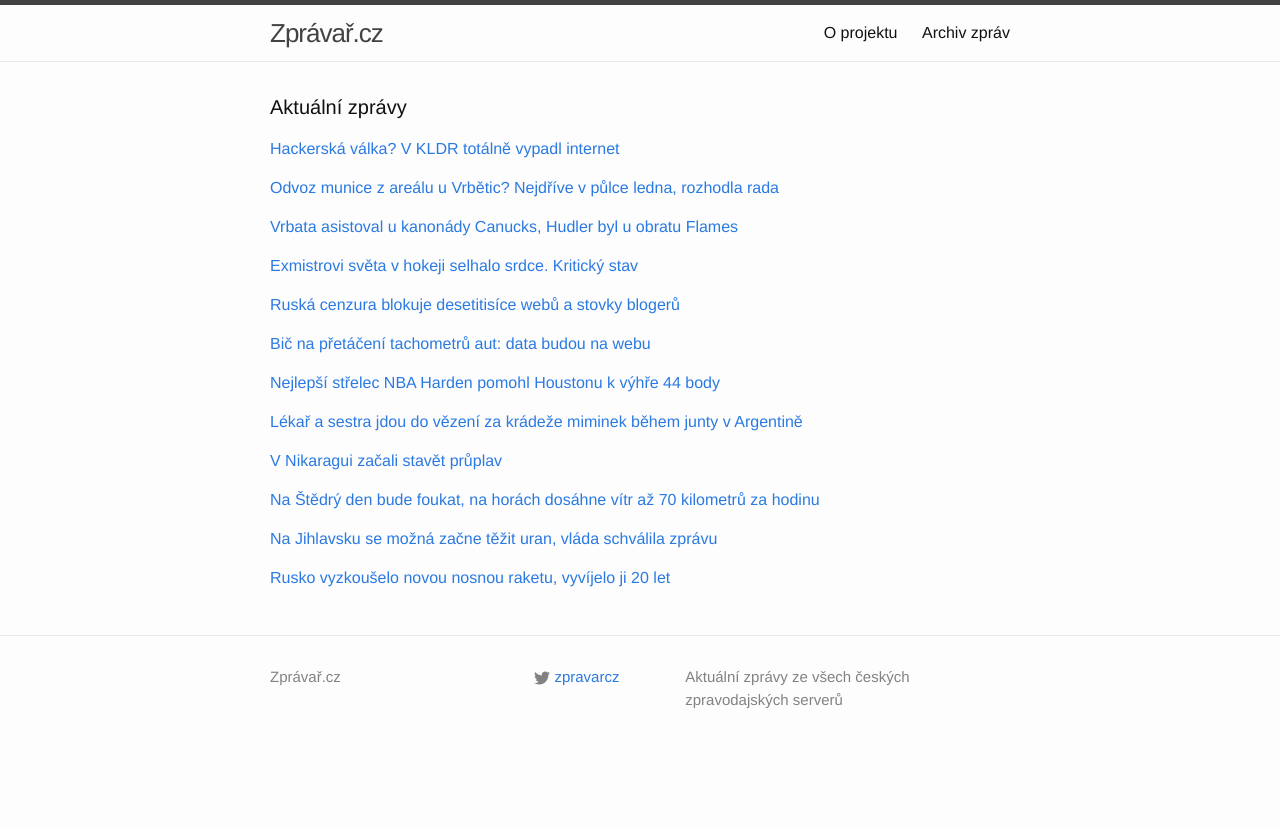
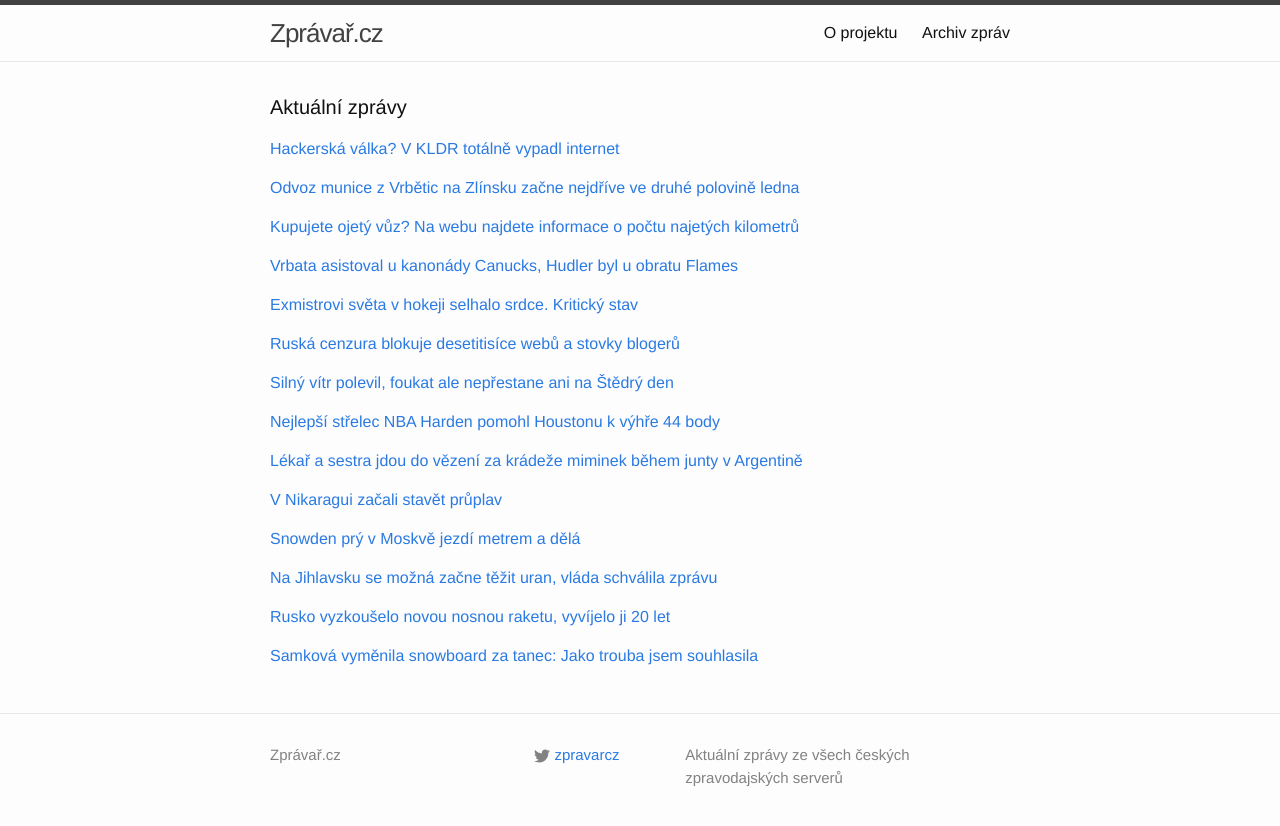
Before and after one commit to adliska/zpravar, a Jekyll site: the page built from index.html, in a window 1280 px wide. Shown: the top 826 px of the page. Built offline with Jekyll 4.4.1, drawn with Linux system fonts in a browser that asks for light colours.

Commit message:
zpravar news update

```diff
--- a/index.html
+++ b/index.html
@@ -19,9 +19,10 @@ layout: default
 <li><a href=http://www.novinky.cz/zahranicni/svet/357115-v-kldr-se-podarilo-castecne-obnovit-pripojeni-k-interrnetu.html>V KLDR se podařilo částečně obnovit připojení k interrnetu - www.novinky.cz</a></li>
 <li><a href=http://www.ceskenoviny.cz/zpravy/zpravy/internetove-pripojeni-v-kldr-bylo-castecne-obnoveno/1161883>Internetové připojení v KLDR bylo částečně obnoveno - www.ceskenoviny.cz</a></li>
 </ul>
-</div><p><a href="javascript:;" onclick="toggle_visibility('zpravy1')">Odvoz munice z areálu u Vrbětic? Nejdříve v půlce ledna, rozhodla rada</a></p>
+</div><p><a href="javascript:;" onclick="toggle_visibility('zpravy1')">Odvoz munice z Vrbětic na Zlínsku začne nejdříve ve druhé polovině ledna</a></p>
 <div id="zpravy1" style="display:none">
 <ul>
+<li><a href=http://www.rozhlas.cz/_zprava/odvoz-munice-z-vrbetic-na-zlinsku-zacne-nejdrive-ve-druhe-polovine-ledna--1436080>Odvoz munice z Vrbětic na Zlínsku začne nejdříve ve druhé polovině ledna - www.rozhlas.cz</a></li>
 <li><a href=http://www.denik.cz/z_domova/odvoz-munice-z-arealu-u-vrbetic-zacne-nejdrive-v-pulce-ledna-20141223.html>Odvoz munice z areálu u Vrbětic? Nejdříve v půlce ledna, rozhodla rada - www.denik.cz</a></li>
 <li><a href=http://www.lidovky.cz/odvoz-munice-z-arealu-u-vrbetic-zacne-nejdrive-v-pulce-ledna-pq2-/zpravy-domov.aspx?c=A141223_085601_ln_domov_mmu>Odvoz munice z Vrbětic začne nejdříve v půlce ledna  - www.lidovky.cz</a></li>
 <li><a href=http://zpravy.e15.cz/domaci/udalosti/odvoz-munice-z-arealu-u-vrbetic-zacne-nejdrive-v-pulce-ledna-1148255>Odvoz munice z areálu u Vrbětic začne nejdříve v půlce ledna - zpravy.e15.cz</a></li>
@@ -32,8 +33,18 @@ layout: default
 <li><a href=http://www.rozhlas.cz/_zprava/odvoz-munice-z-vrbetic-na-zlinsku-zacne-nejdriv-v-druhe-polovine-ledna--1436080>Odvoz munice z Vrbětic na Zlínsku začne nejdřív v druhé polovině ledna - www.rozhlas.cz</a></li>
 <li><a href=http://www.ceskatelevize.cz/ct24/regiony/296281-odvoz-munice-z-arealu-u-vrbetic-zacne-nejdrive-v-pulce-ledna/>Odvoz munice z areálu u Vrbětic začne nejdříve v půlce ledna - www.ceskatelevize.cz</a></li>
 </ul>
-</div><p><a href="javascript:;" onclick="toggle_visibility('zpravy2')">Vrbata asistoval u kanonády Canucks, Hudler byl u obratu Flames</a></p>
+</div><p><a href="javascript:;" onclick="toggle_visibility('zpravy2')">Kupujete ojetý vůz? Na webu najdete informace o počtu najetých kilometrů</a></p>
 <div id="zpravy2" style="display:none">
+<ul>
+<li><a href=http://www.denik.cz/automoto-denik/kupujete-ojety-vuz-na-webu-najdete-informace-o-poctu-najetych-kilometru-20141223.html>Kupujete ojetý vůz? Na webu najdete informace o počtu najetých kilometrů - www.denik.cz</a></li>
+<li><a href=http://www.tyden.cz/rubriky/auta/aktuality/bic-na-pretaceni-tachometru-aut-data-budou-na-webu_328162.html>Bič na přetáčení tachometrů aut: data budou na webu - www.tyden.cz</a></li>
+<li><a href=http://www.denik.cz/ekonomika/kupujete-ojety-vuz-na-webu-najdete-informace-o-poctu-najetych-kilometru-20141223.html>Kupujete ojetý vůz? Na webu najdete informace o počtu najetých kilometrů - www.denik.cz</a></li>
+<li><a href=http://byznys.ihned.cz/c1-63295560-stat-bojuje-proti-staceni-tachometru-zverejni-najete-kilometry-aut>Stát bojuje proti stáčení tachometrů. Zveřejní najeté kilometry aut - byznys.ihned.cz</a></li>
+<li><a href=http://www.financninoviny.cz/zpravodajstvi/zpravy/databaze-na-webu-ma-pomoci-proti-staceni-tachometru/1161928>Databáze na webu má pomoci proti stáčení tachometrů - www.financninoviny.cz</a></li>
+<li><a href=http://zpravy.aktualne.cz/domaci/konec-pretaceni-tachometru-aut-data-budou-na-webu-od-ledna/r~bc7b650889ea11e498be002590604f2e/>Konec přetáčení tachometrů aut? Data budou na webu od ledna - zpravy.aktualne.cz</a></li>
+</ul>
+</div><p><a href="javascript:;" onclick="toggle_visibility('zpravy3')">Vrbata asistoval u kanonády Canucks, Hudler byl u obratu Flames</a></p>
+<div id="zpravy3" style="display:none">
 <ul>
 <li><a href=http://www.tyden.cz/rubriky/sport/hokej/nhl/vrbata-asistoval-u-kanonady-canucks-hudler-byl-u-obratu-flames_328165.html>Vrbata asistoval u kanonády Canucks, Hudler byl u obratu Flames - www.tyden.cz</a></li>
 <li><a href=http://www.sportovninoviny.cz/zpravy/vrbata-asistoval-u-kanonady-canucks-hudler-byl-u-obratu-flames/1161915>Vrbata asistoval u kanonády Canucks, Hudler byl u obratu Flames - www.sportovninoviny.cz</a></li>
@@ -42,8 +53,8 @@ layout: default
 <li><a href=http://sport.aktualne.cz/vrbata-prispel-asistenci-ke-kanonade-vancouveru/r~aaf1a8ea8a6911e4aff10025900fea04/>Vrbata přispěl asistencí ke kanonádě Vancouveru - sport.aktualne.cz</a></li>
 <li><a href=http://www.sportovninoviny.cz/zpravy/vrbata-prihral-na-jeden-ze-sedmi-golu-vancouveru/1161915>Vrbata přihrál na jeden ze sedmi gólů Vancouveru - www.sportovninoviny.cz</a></li>
 </ul>
-</div><p><a href="javascript:;" onclick="toggle_visibility('zpravy3')">Exmistrovi světa v hokeji selhalo srdce. Kritický stav</a></p>
-<div id="zpravy3" style="display:none">
+</div><p><a href="javascript:;" onclick="toggle_visibility('zpravy4')">Exmistrovi světa v hokeji selhalo srdce. Kritický stav</a></p>
+<div id="zpravy4" style="display:none">
 <ul>
 <li><a href=http://www.tyden.cz/rubriky/sport/hokej/exmistrovi-sveta-v-hokeji-selhalo-srdce-kriticky-stav_328163.html>Exmistrovi světa v hokeji selhalo srdce. Kritický stav - www.tyden.cz</a></li>
 <li><a href=http://hokej.idnes.cz/hokejovy-sampion-kadlec-je-po-selhani-srdce-v-kritickem-stavu-pt8-/reprezentace.aspx?c=A141223_084909_reprezentace_par>Hokejový  šampion Kadlec je po selhání srdce v kritickém stavu - hokej.idnes.cz</a></li>
@@ -51,8 +62,8 @@ layout: default
 <li><a href=http://www.tyden.cz/rubriky/sport/hokej/byvalemu-hokejovemu-mitru-sveta-selhalo-srdce_328163.html>Bývalému hokejovému mitru světa selhalo srdce - www.tyden.cz</a></li>
 <li><a href=http://www.denik.cz/hokej/byvalemu-hokejovemu-mistru-sveta-kadlecovi-selhalo-srdce-20141223.html>Bývalému hokejovému mistru světa Kadlecovi selhalo srdce - www.denik.cz</a></li>
 </ul>
-</div><p><a href="javascript:;" onclick="toggle_visibility('zpravy4')">Ruská cenzura blokuje desetitisíce webů a stovky blogerů</a></p>
-<div id="zpravy4" style="display:none">
+</div><p><a href="javascript:;" onclick="toggle_visibility('zpravy5')">Ruská cenzura blokuje desetitisíce webů a stovky blogerů</a></p>
+<div id="zpravy5" style="display:none">
 <ul>
 <li><a href=http://www.novinky.cz/internet-a-pc/bezpecnost/357118-ruska-cenzura-blokuje-desetitisice-webu-a-stovky-blogeru.html>Ruská cenzura blokuje desetitisíce webů a stovky blogerů - www.novinky.cz</a></li>
 <li><a href=http://e-svet.e15.cz/internet/moskva-blokuje-45-tisic-webu-a-stovky-blogeru-1148273>Moskva blokuje 45 tisíc webů a stovky blogerů - e-svet.e15.cz</a></li>
@@ -60,58 +71,65 @@ layout: default
 <li><a href=http://www.novinky.cz/zahranicni/evropa/357118-ruska-cenzura-blokuje-desetitisice-webu-a-stovky-blogeru.html>Ruská cenzura blokuje desetitisíce webů a stovky blogerů - www.novinky.cz</a></li>
 <li><a href=http://www.ceskenoviny.cz/zpravy/zpravy/ruska-cenzura-blokuje-pres-45-000-webu-a-317-blogeru/1161913>Ruská cenzura blokuje přes 45.000 webů a 317 blogerů - www.ceskenoviny.cz</a></li>
 </ul>
-</div><p><a href="javascript:;" onclick="toggle_visibility('zpravy5')">Bič na přetáčení tachometrů aut: data budou na webu</a></p>
-<div id="zpravy5" style="display:none">
+</div><p><a href="javascript:;" onclick="toggle_visibility('zpravy6')">Silný vítr polevil, foukat ale nepřestane ani na Štědrý den</a></p>
+<div id="zpravy6" style="display:none">
 <ul>
-<li><a href=http://www.tyden.cz/rubriky/auta/aktuality/bic-na-pretaceni-tachometru-aut-data-budou-na-webu_328162.html>Bič na přetáčení tachometrů aut: data budou na webu - www.tyden.cz</a></li>
-<li><a href=http://www.denik.cz/ekonomika/kupujete-ojety-vuz-na-webu-najdete-informace-o-poctu-najetych-kilometru-20141223.html>Kupujete ojetý vůz? Na webu najdete informace o počtu najetých kilometrů - www.denik.cz</a></li>
-<li><a href=http://byznys.ihned.cz/c1-63295560-stat-bojuje-proti-staceni-tachometru-zverejni-najete-kilometry-aut>Stát bojuje proti stáčení tachometrů. Zveřejní najeté kilometry aut - byznys.ihned.cz</a></li>
-<li><a href=http://www.financninoviny.cz/zpravodajstvi/zpravy/databaze-na-webu-ma-pomoci-proti-staceni-tachometru/1161928>Databáze na webu má pomoci proti stáčení tachometrů - www.financninoviny.cz</a></li>
-<li><a href=http://zpravy.aktualne.cz/domaci/konec-pretaceni-tachometru-aut-data-budou-na-webu-od-ledna/r~bc7b650889ea11e498be002590604f2e/>Konec přetáčení tachometrů aut? Data budou na webu od ledna - zpravy.aktualne.cz</a></li>
+<li><a href=http://zpravy.aktualne.cz/pocasi/silny-vitr-polevil-foukat-ale-bude-dal-i-na-stedry-den/r~23a6e2f28a8611e49e4b0025900fea04/>Silný vítr polevil, foukat ale nepřestane ani na Štědrý den - zpravy.aktualne.cz</a></li>
+<li><a href=http://www.denik.cz/z_domova/vitr-se-uklidnil-presto-v-narazech-na-horach-fouka-70-kilometru-za-hodinu-201412.html>Na Štědrý den bude foukat, na horách dosáhne vítr až 70 kilometrů za hodinu - www.denik.cz</a></li>
+<li><a href=http://www.novinky.cz/domaci/357130-vitr-se-uklidnil-presto-v-narazech-na-horach-fouka-rychlosti-70-km-h.html>Vítr se uklidnil, přesto v nárazech na horách fouká rychlostí 70 km/h - www.novinky.cz</a></li>
+<li><a href=http://www.ceskenoviny.cz/zpravy/zpravy/vitr-se-uklidnil-presto-v-narazech-na-horach-fouka-70-km-h/1161970>Vítr se uklidnil, přesto v nárazech na horách fouká 70 km/h - www.ceskenoviny.cz</a></li>
 </ul>
-</div><p><a href="javascript:;" onclick="toggle_visibility('zpravy6')">Nejlepší střelec NBA Harden pomohl Houstonu k výhře 44 body</a></p>
-<div id="zpravy6" style="display:none">
+</div><p><a href="javascript:;" onclick="toggle_visibility('zpravy7')">Nejlepší střelec NBA Harden pomohl Houstonu k výhře 44 body</a></p>
+<div id="zpravy7" style="display:none">
 <ul>
 <li><a href=http://sport.idnes.cz/vysledky-basketbalove-nba-dcg-/basket.aspx?c=A141223_092144_sport-basket_par>Nejlepší střelec NBA Harden pomohl Houstonu k výhře 44 body - sport.idnes.cz</a></li>
 <li><a href=http://sport.aktualne.cz/harden-nastrilel-pri-vyhre-houstonu-nad-portlandem-44-bodu/r~a157c5a68a7a11e4ab15002590604f2e/>Harden nastřílel při výhře Houstonu nad Portlandem 44 bodů - sport.aktualne.cz</a></li>
 <li><a href=http://www.sportovninoviny.cz/zpravy/harden-nastrilel-pri-vyhre-houstonu-nad-portlandem-44-bodu/1161938>Harden nastřílel při výhře Houstonu nad Portlandem 44 bodů - www.sportovninoviny.cz</a></li>
 <li><a href=http://www.denik.cz/ostatni_sport/harden-nastrilel-pri-vyhre-houstonu-nad-portlandem-44-bodu-20141223.html>Harden nastřílel při výhře Houstonu nad Portlandem 44 bodů - www.denik.cz</a></li>
 </ul>
-</div><p><a href="javascript:;" onclick="toggle_visibility('zpravy7')">Lékař a sestra jdou do vězení za krádeže miminek během junty v Argentině</a></p>
-<div id="zpravy7" style="display:none">
+</div><p><a href="javascript:;" onclick="toggle_visibility('zpravy8')">Lékař a sestra jdou do vězení za krádeže miminek během junty v Argentině</a></p>
+<div id="zpravy8" style="display:none">
 <ul>
 <li><a href=http://zpravy.idnes.cz/argentina-soud-junta-doktor-kradl-deti-vezeni-for-/zahranicni.aspx?c=A141223_082747_zahranicni_skr>Lékař a sestra jdou do vězení za krádeže miminek během junty v Argentině - zpravy.idnes.cz</a></li>
 <li><a href=http://www.novinky.cz/zahranicni/amerika/357119-za-kradeze-miminek-dostal-argentinsky-lekar-13-let-vezeni.html>Za krádeže miminek dostal argentinský lékař 13 let vězení - www.novinky.cz</a></li>
 <li><a href=http://www.novinky.cz/zahranicni/amerika/357119-za-odebirani-deti-dostal-argentinsky-lekar-13-let-vezeni.html>Za odebírání dětí dostal argentinský lékař 13 let vězení - www.novinky.cz</a></li>
 <li><a href=http://www.rozhlas.cz/_zprava/byvaly-argentinsky-diktator-dostal-dalsich-16-let-vezeni-za-odebirani-deti-odpurcum-rezimu--1436104>Bývalý argentinský diktátor dostal dalších 16 let vězení. Za odebírání dětí odpůrcům režimu - www.rozhlas.cz</a></li>
 </ul>
-</div><p><a href="javascript:;" onclick="toggle_visibility('zpravy8')">V Nikaragui začali stavět průplav</a></p>
-<div id="zpravy8" style="display:none">
+</div><p><a href="javascript:;" onclick="toggle_visibility('zpravy9')">V Nikaragui začali stavět průplav</a></p>
+<div id="zpravy9" style="display:none">
 <ul>
 <li><a href=http://www.novinky.cz/zahranicni/amerika/357116-v-nikaragui-zacali-stavet-pruplav.html>V Nikaragui začali stavět průplav - www.novinky.cz</a></li>
 <li><a href=http://www.novinky.cz/zahranicni/amerika/357116-v-nikaraguy-zacali-stavet-pruplav.html>V Nikaraguy začali stavět průplav  - www.novinky.cz</a></li>
 <li><a href=http://www.novinky.cz/zahranicni/amerika/357116-v-nicaraguy-zacali-stavet-pruplav.html>v Nicaraguy začali stavět průplav  - www.novinky.cz</a></li>
 <li><a href=http://www.financninoviny.cz/zpravodajstvi/zpravy/nikaragua-zahajila-stavbu-noveho-pruplavu-konkurujiciho-paname/1161838>Nikaragua zahájila stavbu nového průplavu konkurujícího Panamě - www.financninoviny.cz</a></li>
 </ul>
-</div><p><a href="javascript:;" onclick="toggle_visibility('zpravy9')">Na Štědrý den bude foukat, na horách dosáhne vítr až 70 kilometrů za hodinu</a></p>
-<div id="zpravy9" style="display:none">
+</div><p><a href="javascript:;" onclick="toggle_visibility('zpravy10')">Snowden prý v Moskvě jezdí metrem a dělá</a></p>
+<div id="zpravy10" style="display:none">
 <ul>
-<li><a href=http://www.denik.cz/z_domova/vitr-se-uklidnil-presto-v-narazech-na-horach-fouka-70-kilometru-za-hodinu-201412.html>Na Štědrý den bude foukat, na horách dosáhne vítr až 70 kilometrů za hodinu - www.denik.cz</a></li>
-<li><a href=http://www.novinky.cz/domaci/357130-vitr-se-uklidnil-presto-v-narazech-na-horach-fouka-rychlosti-70-km-h.html>Vítr se uklidnil, přesto v nárazech na horách fouká rychlostí 70 km/h - www.novinky.cz</a></li>
-<li><a href=http://www.ceskenoviny.cz/zpravy/zpravy/vitr-se-uklidnil-presto-v-narazech-na-horach-fouka-70-km-h/1161970>Vítr se uklidnil, přesto v nárazech na horách fouká 70 km/h - www.ceskenoviny.cz</a></li>
+<li><a href=http://echo24.cz/a/wtmhC>Snowden prý v Moskvě jezdí metrem a dělá - echo24.cz</a></li>
+<li><a href=http://www.tyden.cz/rubriky/zahranici/big-brother/snowden-se-snazi-v-moskve-o-normalni-zivot-je-ajtakem_328172.html>Snowden se snaží v Moskvě o normální život. Je ajťákem - www.tyden.cz</a></li>
+<li><a href=http://zpravy.idnes.cz/zivot-edwarda-snowdena-v-moskve-dn9-/zahranicni.aspx?c=A141223_100418_zahranicni_neh>Snowden pracuje v Moskvě jako „ajťák“. Rozvědce nedonáší, tvrdí advokát - zpravy.idnes.cz</a></li>
+<li><a href=http://www.ceskenoviny.cz/zpravy/zpravy/snowden-pry-v-moskve-jezdi-metrem-a-dela-ajtaka/1161944>Snowden prý v Moskvě jezdí metrem a dělá "ajťáka" - www.ceskenoviny.cz</a></li>
 </ul>
-</div><p><a href="javascript:;" onclick="toggle_visibility('zpravy10')">Na Jihlavsku se možná začne těžit uran, vláda schválila zprávu</a></p>
-<div id="zpravy10" style="display:none">
+</div><p><a href="javascript:;" onclick="toggle_visibility('zpravy11')">Na Jihlavsku se možná začne těžit uran, vláda schválila zprávu</a></p>
+<div id="zpravy11" style="display:none">
 <ul>
 <li><a href=http://zpravy.e15.cz/byznys/prumysl-a-energetika/na-jihlavsku-se-mozna-zacne-tezit-uran-vlada-schvalila-zpravu-1148277>Na Jihlavsku se možná začne těžit uran, vláda schválila zprávu - zpravy.e15.cz</a></li>
 <li><a href=http://zpravy.e15.cz/domaci/politika/na-jihlavsku-se-mozna-zacne-tezit-uran-vlada-schvalila-zpravu-1148277>Na Jihlavsku se možná začne těžit uran, vláda schválila zprávu - zpravy.e15.cz</a></li>
 <li><a href=http://www.denik.cz/z_domova/kabinet-schvalil-zpravu-o-priprave-mozne-tezby-uranu-na-jihlavsku-20141223.html>Kabinet schválil zprávu o přípravě možné těžby uranu na Jihlavsku - www.denik.cz</a></li>
 </ul>
-</div><p><a href="javascript:;" onclick="toggle_visibility('zpravy11')">Rusko vyzkoušelo novou nosnou raketu, vyvíjelo ji 20 let</a></p>
-<div id="zpravy11" style="display:none">
+</div><p><a href="javascript:;" onclick="toggle_visibility('zpravy12')">Rusko vyzkoušelo novou nosnou raketu, vyvíjelo ji 20 let</a></p>
+<div id="zpravy12" style="display:none">
 <ul>
 <li><a href=http://echo24.cz/a/wziGH>Rusko vyzkoušelo novou nosnou raketu, vyvíjelo ji 20 let - echo24.cz</a></li>
 <li><a href=http://www.ceskenoviny.cz/zpravy/zpravy/rusko-provedlo-prvni-test-nove-tezke-nosne-rakety-angara/1161960>Rusko provedlo první test nové těžké nosné rakety Angara - www.ceskenoviny.cz</a></li>
 <li><a href=http://zpravy.e15.cz/zahranicni/udalosti/rusko-poprve-otestovalo-novou-raketu-angara-po-20-letech-vyvoje-1148292>Rusko poprvé otestovalo novou raketu Angara. Po 20 letech vývoje - zpravy.e15.cz</a></li>
 </ul>
+</div><p><a href="javascript:;" onclick="toggle_visibility('zpravy13')">Samková vyměnila snowboard za tanec: Jako trouba jsem souhlasila</a></p>
+<div id="zpravy13" style="display:none">
+<ul>
+<li><a href=http://www.denik.cz/ostatni_sport/samkova-vymenila-snowboard-za-tanecni-boty-jako-trouba-jsem-souhlasila-20141223.html>Samková vyměnila snowboard za tanec: Jako trouba jsem souhlasila - www.denik.cz</a></li>
+<li><a href=http://www.tyden.cz/rubriky/sport/samkova-tancila-jsem-na-plesech-ale-tam-se-spis-kali_328153.html>Samková: Tančila jsem na plesech, ale tam se spíš kalí - www.tyden.cz</a></li>
+<li><a href=http://www.tyden.cz/rubriky/sport/samkova-pobavila-tancila-jsem-na-plesech-ale-tam-se-spis-kali_328153.html>Samková pobavila: Tančila jsem na plesech, ale tam se spíš kalí - www.tyden.cz</a></li>
+</ul>
 </div></div>
```
